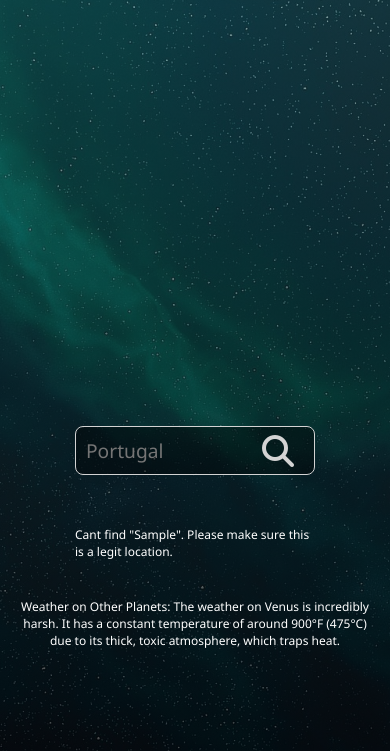
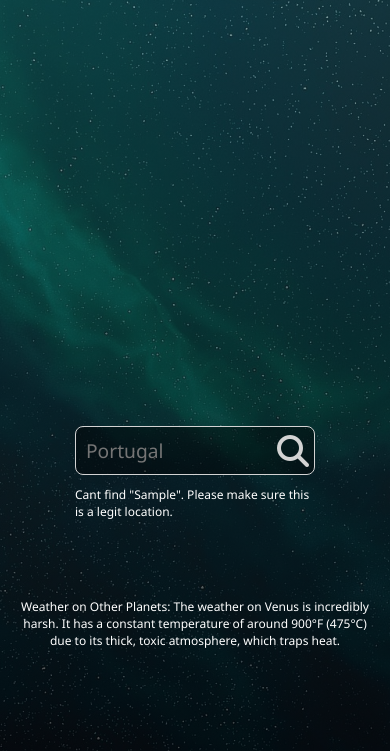
Before and after one commit to beMimg/weather-app, a website built with webpack: page dist/index.html in a window 390 px wide. Both pictures are taken after typing "Sample" into the empty fields and a click on the button 278 px from the left and 545 px from the top of the page. Shown: the part 93-844 px from the top of the page. Built offline with nearby package versions, Linux system fonts and the light colour scheme; no server answers.

Commit message:
media query error refator

```diff
--- a/src/style.css
+++ b/src/style.css
@@ -206,13 +206,18 @@ form button {
     background-attachment: fixed;
     font-size: 12px;
   }
+  .error {
+    position: absolute;
+    top: 60px;
+    right: 5px;
+  }
   input {
     font-size: 1.2rem;
     padding: 10px;
   }
   form button {
     top: 7px;
-    right: 15px;
+    right: 0px;
     position: absolute;
   }
   .moon {
```
Also changed, not shown: dist/main.js.
